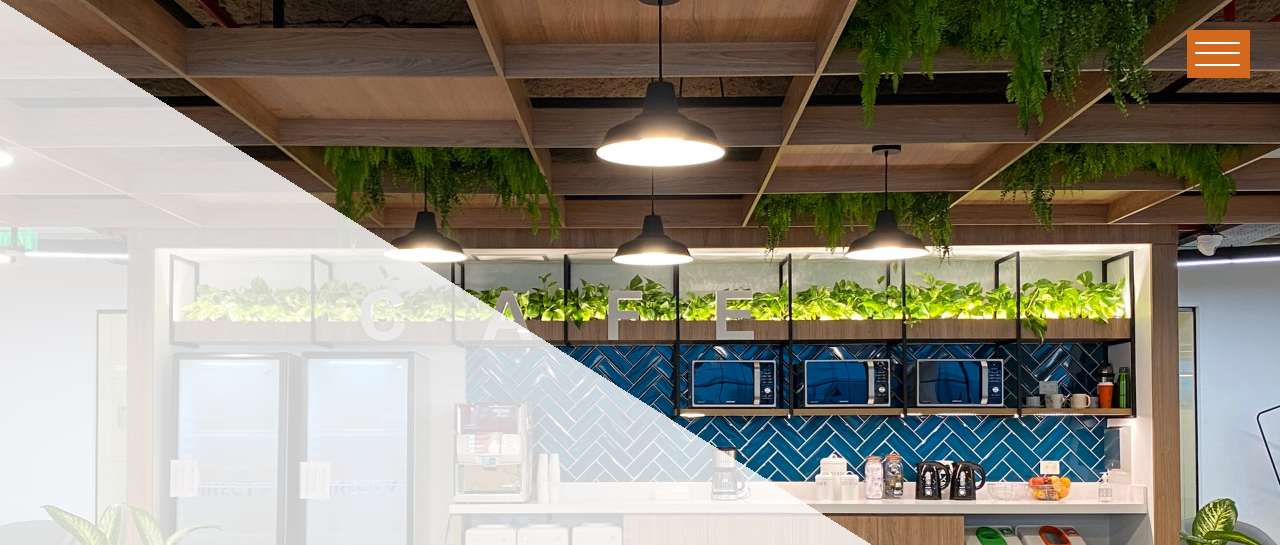
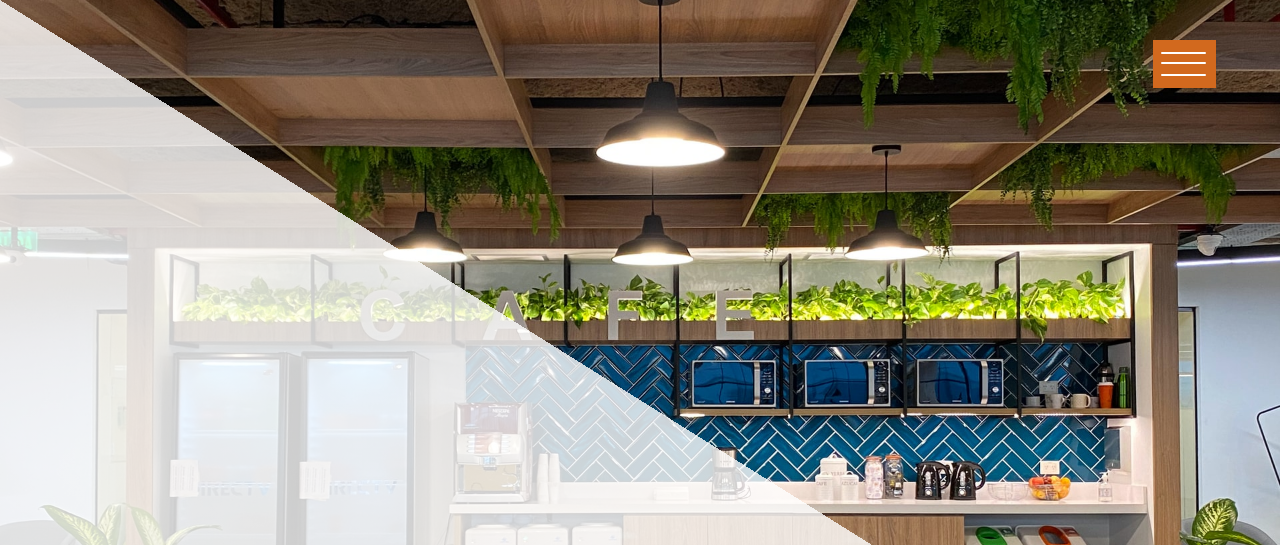
Before and after one commit to fffsky/arcobaleno-coffee, a plain HTML site: page index.html in a window 1280 px wide. Shown: the top 545 px of the page. Drawn offline with nearby package versions, Linux system fonts and the light colour scheme; some packages are replaced by stand-ins of ours.

Commit message:
レスポンシブ修正

```diff
--- a/style.css
+++ b/style.css
@@ -193,8 +193,8 @@ nav .inner ul li a:hover {
 .toggle-btn {
   display: block;
   position: fixed;
-  top: 30px;
-  right: 30px;
+  top: 5%;
+  right: 5%;
   width: 63px;
   height: 48px;
   z-index: 3;
@@ -511,6 +511,7 @@ footer{
   }
   .new-item-img:after{
     right: 10%;
+    top: 0%;
   }
   .new1 img{
     width: 75%;
```
